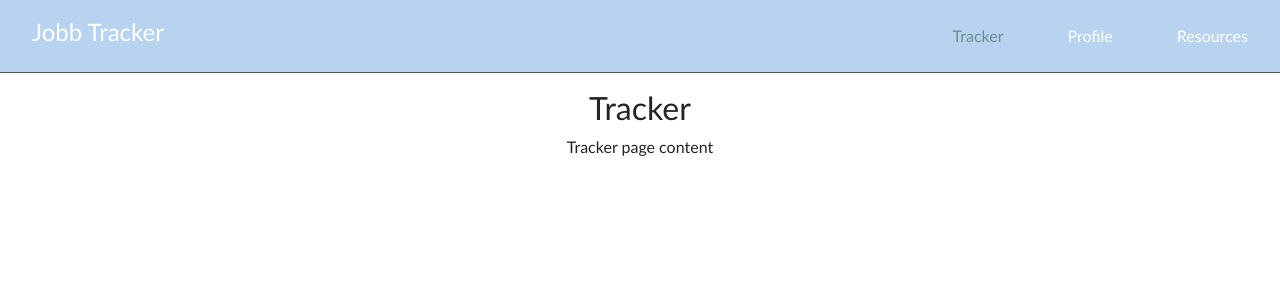
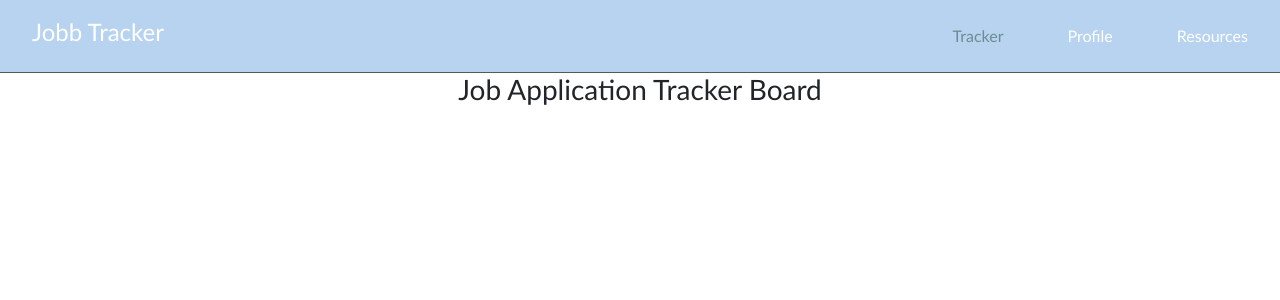
Before and after one commit to Dominik-Jad/job-tracker, a React (Vite) app: page / in a window 1280 px wide. Shown: the top 300 px of the page. Built offline with nearby package versions, Linux system fonts and the light colour scheme.

Commit message:
installed beautiful dnd and created components needed

```diff
--- a/package.json
+++ b/package.json
@@ -11,10 +11,13 @@
     "test": "vitest"
   },
   "dependencies": {
+    "ant": "^0.2.0",
     "bootstrap": "^5.3.3",
     "react": "^18.2.0",
+    "react-beautiful-dnd": "^13.1.1",
     "react-dom": "^18.2.0",
-    "react-router-dom": "^6.22.3"
+    "react-router-dom": "^6.22.3",
+    "styled-components": "^6.1.8"
   },
   "devDependencies": {
     "@testing-library/jest-dom": "^6.4.2",
--- a/src/main.jsx
+++ b/src/main.jsx
@@ -7,9 +7,7 @@ import './index.css'
 import "bootstrap/dist/css/bootstrap.min.css";
 // Bootstrap Bundle JS
 import "bootstrap/dist/js/bootstrap.bundle.min";
+// removed strict mode as it clashes with draggable cards
+ReactDOM.createRoot(document.getElementById('root')).render(  <App />
 
-ReactDOM.createRoot(document.getElementById('root')).render(
-  <React.StrictMode>
-    <App />
-  </React.StrictMode>,
 )
--- a/src/pages/Tracker.jsx
+++ b/src/pages/Tracker.jsx
@@ -1,13 +1,21 @@
 import React from "react";
+import {DragDropContext} from'react-beautiful-dnd';
 
 const Tracker = () => {
+    const [Wishlist, setWishlist] = React.useState([]);
+    const [applied, setApplied] = React.useState([]);
+    const [interview, setInterview] = React.useState([]);
+    const [offer, setOffer] = React.useState([]);
+    const [accepted, setAccepted] = React.useState([]);
+
+
 
     return (
-        <div>
-            <h2>Tracker</h2>
-            <p>Tracker page content</p>
-        </div>
+        <DragDropContext>
+            <h3>Job Application Tracker Board</h3>
+        </DragDropContext>
     );
 }
 
+
 export default Tracker;
```
Also changed, not shown: src/components/Kanban/Column.jsx (added), src/components/Kanban/Job.jsx (added), 1 other file (tests, documents, lock files or other folders).
